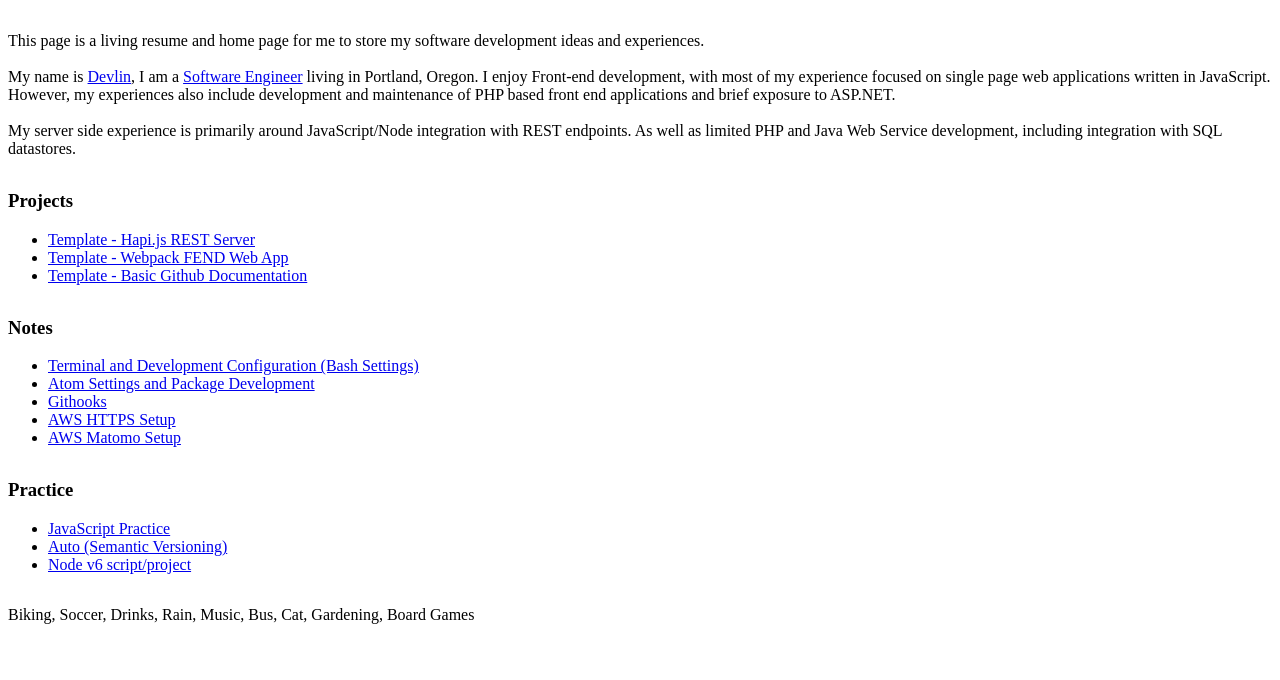
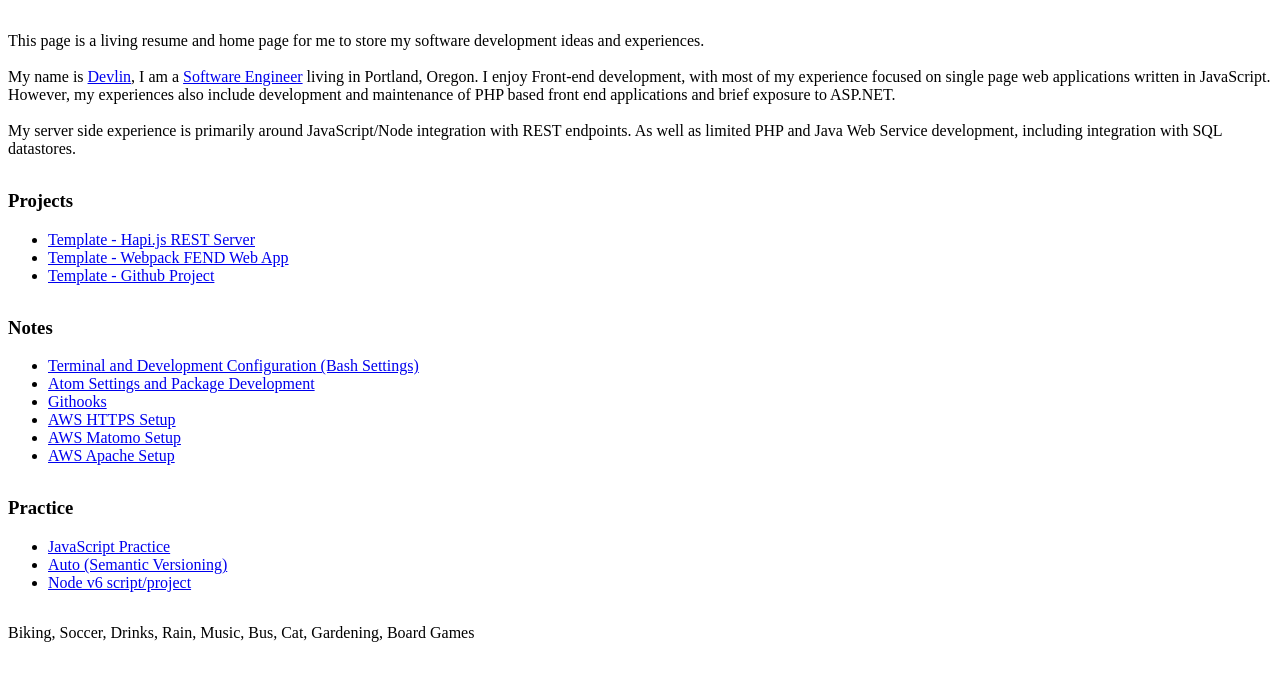
Before and after one commit to devlinjunker/devlinjunker.github.io, a plain HTML site: page index.html in a window 1280 px wide. Drawn offline with Linux system fonts and the light colour scheme; no server answers.

Commit message:
add note about setting up apache

```diff
--- a/index.html
+++ b/index.html
@@ -12,6 +12,10 @@
   <!-- Matomo -->
   <script type="text/javascript">
     function setupMatomo(siteId) {
+      if ( window.location.search != "" /*probably me*/ ) {
+        return;
+      }
+
       var _paq = window._paq || [];
       /* tracker methods like "setCustomDimension" should be called before "trackPageView" */
       _paq.push(['trackPageView']);
@@ -73,7 +77,7 @@
         <a href="/template.webpack.fend/">Template - Webpack FEND Web App</a>
       </li>
       <li>
-        <a href="https://github.com/devlinjunker/template.github/">Template - Basic Github Documentation</a>
+        <a href="https://github.com/devlinjunker/template.github/">Template - Github Project</a>
       </li>
     </ul>
   </div>
@@ -96,6 +100,9 @@
       </li>
       <li>
         <a href="https://gist.github.com/devlinjunker/ad4a63e2d1531e3eeeb64563d97cc24f">AWS Matomo Setup</a>
+      </li>
+      <li>
+	<a href="https://gist.github.com/devlinjunker/a89f106f6c79762eab6b4d980c06f716">AWS Apache Setup</a>
       </li>
     </div>
 
```
